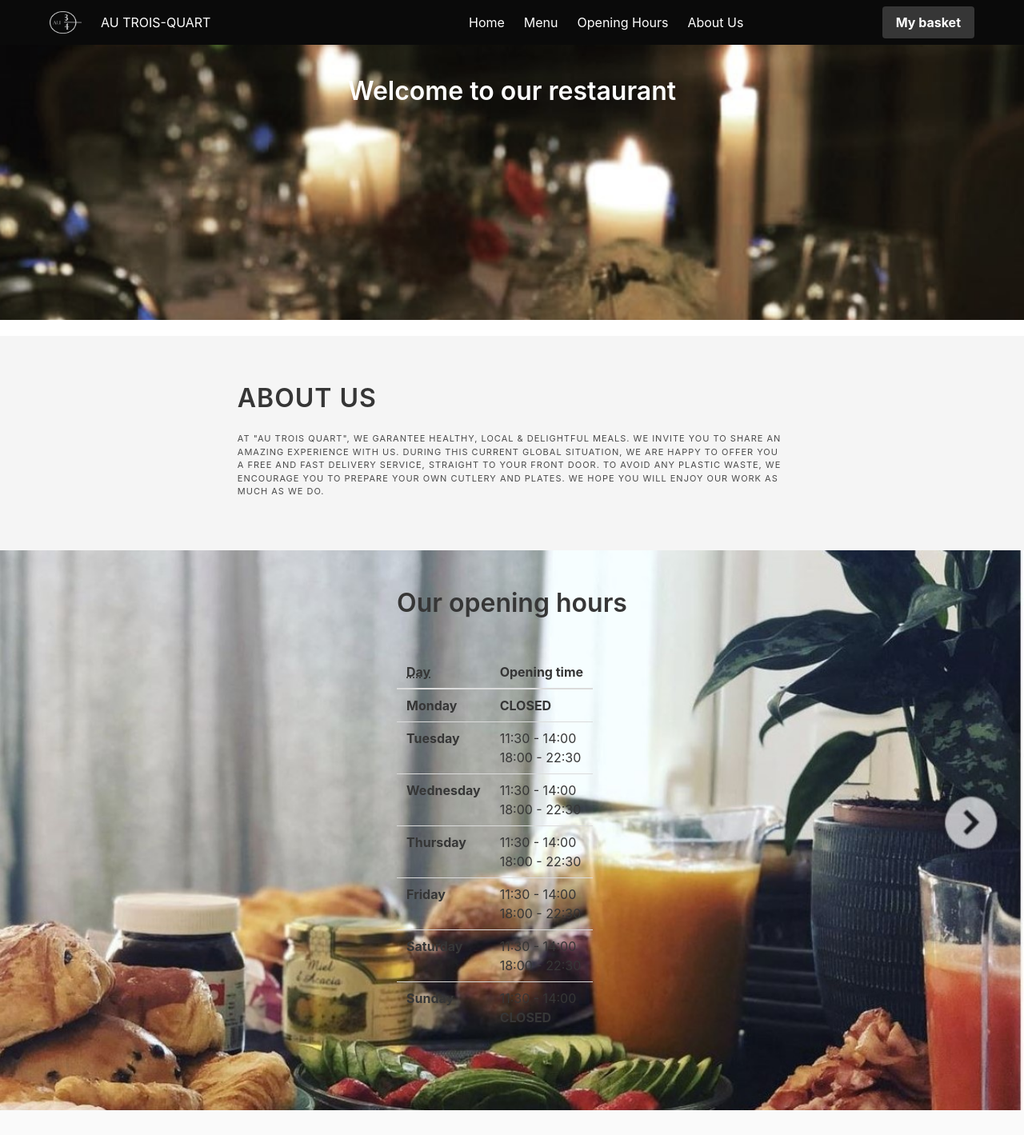
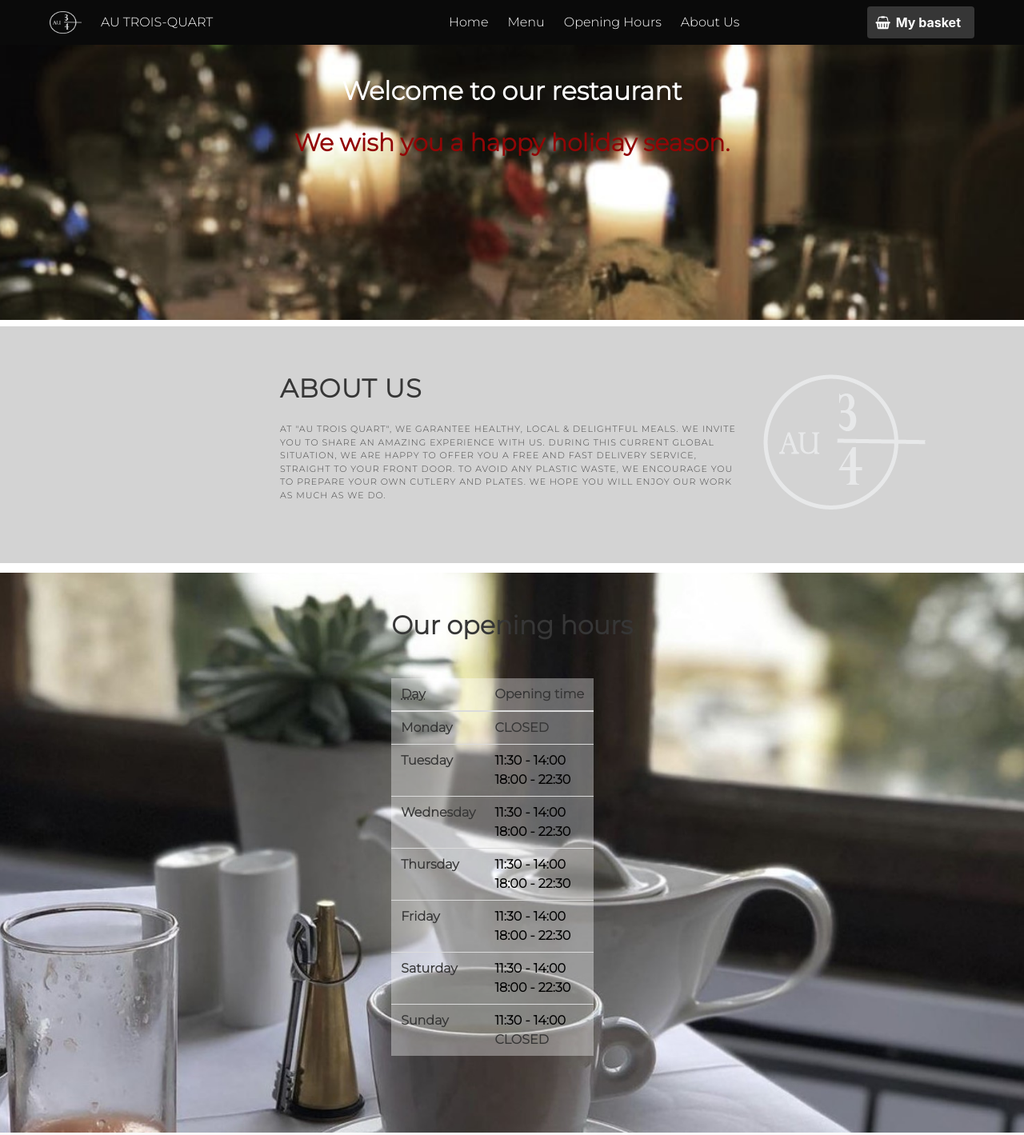
Before and after one commit to mariefourriere/Restaurant, a plain HTML site: page index.html in a window 1280 px wide. Shown: the top 1419 px of the page at 80% size. Drawn offline with nearby package versions, Linux system fonts and the light colour scheme.

Commit message:
Updated html and CSS

```diff
--- a/index.html
+++ b/index.html
@@ -1,4 +1,3 @@
-
 <!DOCTYPE html>
 <html lang="en">
 
@@ -8,6 +7,10 @@
     <title>Au trois-quart</title>
     <link rel="stylesheet" href="./normalize.css">
     <link rel="stylesheet" href="https://maxcdn.bootstrapcdn.com/font-awesome/4.7.0/css/font-awesome.min.css">
+
+    <link rel="preconnect" href="https://fonts.gstatic.com">
+    <link href="https://fonts.googleapis.com/css2?family=Montserrat:wght@200;300&display=swap" rel="stylesheet">
+
     <link rel="stylesheet" href="https://cdn.jsdelivr.net/npm/bulma@0.9.1/css/bulma.min.css" />
     <link rel="stylesheet" href="./style.css">
 
@@ -20,7 +23,7 @@
         ourNav" role="navigation" aria-label="main navigation">
             <div class="navbar-brand">
                 <a class="navbar-item" href="index.html">
-                    <img src="./assets/images/logo2.png" width="40" height="150">
+                    <img src="./assets/images/logo3.png" width="40" height="150">
                 </a>
 
                 <a role="button" class="navbar-burger burger" aria-label="menu" aria-expanded="false" data-target="navbarBasicExample">
@@ -57,7 +60,10 @@
                 <div class="navbar-end">
                     <div class="navbar-item">
                         <div class="buttons">
-                            <a class="button is-dark">
+                            <button class="button is-dark">
+                                <span class="icon">
+                                  <i class="fa fa-shopping-basket"></i>
+                                </span>
                             <strong>My basket</strong>
                             </a>
 
@@ -72,6 +78,7 @@
                     <h1 class="title has-text-centered heroTitle pt-6" id="welcome">
                         Welcome to our restaurant
                     </h1>
+                    <h2 class="happyHoliday">We wish you a happy holiday season.</h2>
 
                 </div>
             </div>
@@ -80,19 +87,21 @@
 
 
 
-    <section class="section has-background-light ">
-        <div class="container column is-three-fifths
-        is-offset-one-fifth">
+    <section class="section columns about">
+        <div class="container column is-half is-offset-one-quarter ">
             <div class="heading">
-                <h2 class="title" id="about">About US</h2>
+                <h2 class="title " id="about">About US</h2>
                 <p class="mt-5">
                     At "Au trois quart", we garantee healthy, local & delightful meals. We invite you to share an amazing experience with us. During this current global situation, we are happy to offer you a free and fast delivery service, straight to your front door. To avoid any plastic waste, we encourage you to prepare your own cutlery and plates. We hope you will enjoy our work as much as we do.
                 </p>
             </div>
         </div>
+        <div class="column ">
+            <img src="./assets/images/logo3.png" alt="our logo">
+        </div>
     </section>
 
-    <section class="contact is-flex is-justify-content-center opening">
+    <section class="contact is-flex is-justify-content-center transparent opening ">
         <div>
             <h2 class="title mt-6" id="hours">Our opening hours</h2>
             <table class="table mt-6 tablebg">
@@ -171,4 +180,5 @@
 
     <script src="./script.js"></script>
 </body>
+
 </html>
--- a/style.css
+++ b/style.css
@@ -1,7 +1,7 @@
 body {
     height: 100vh;
     margin:0;
-
+    font-family: 'Montserrat', sans-serif;
 }
 
 main {
@@ -44,15 +44,31 @@ footer {
 .heroTitle{
     color: white;
 }
+.happyHoliday{
+    color: rgb(145, 6, 6);
+    text-align: center;
+    font-size: 30px;
+    font-weight: bold;
+}
+.about{
+    background-color: lightgrey;
+
+}
 
 .opening{
-    background-image: url("./assets/images/section2.png");
+    background-image: url("./assets/images/morning.JPG");
+    position: relative;
     background-size: cover;
     height: 700px;
 }
 
+
+
 .tablebg{
-    background-color: transparent;
+    background-color: rgba(255, 255, 255, 0.356);
+    color: black;
+    font-weight: 700;
+
 }
 
 .recapDiv {
```
Also changed, not shown: menu.html (+10 -4 lines), assets/images/logo3.png (added), assets/images/morning.JPG (added). Lines whose indentation alone changed are shown as unchanged.
